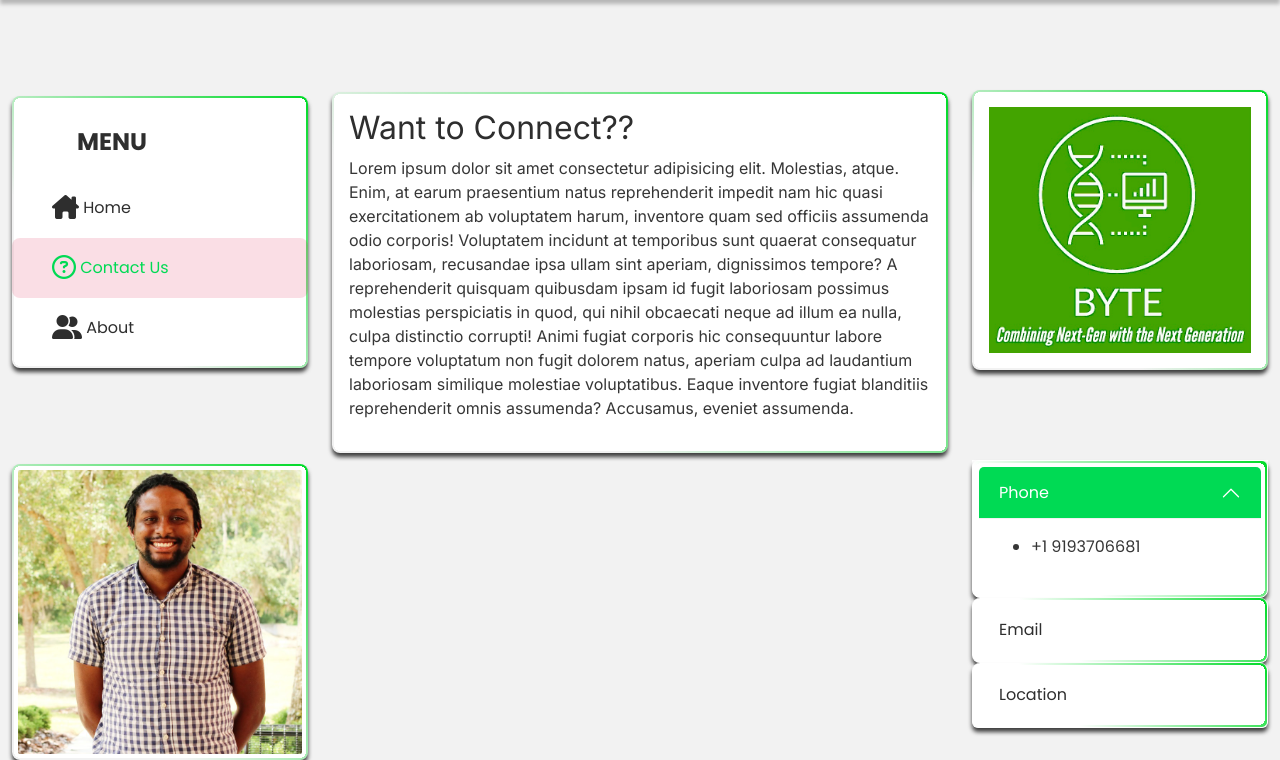
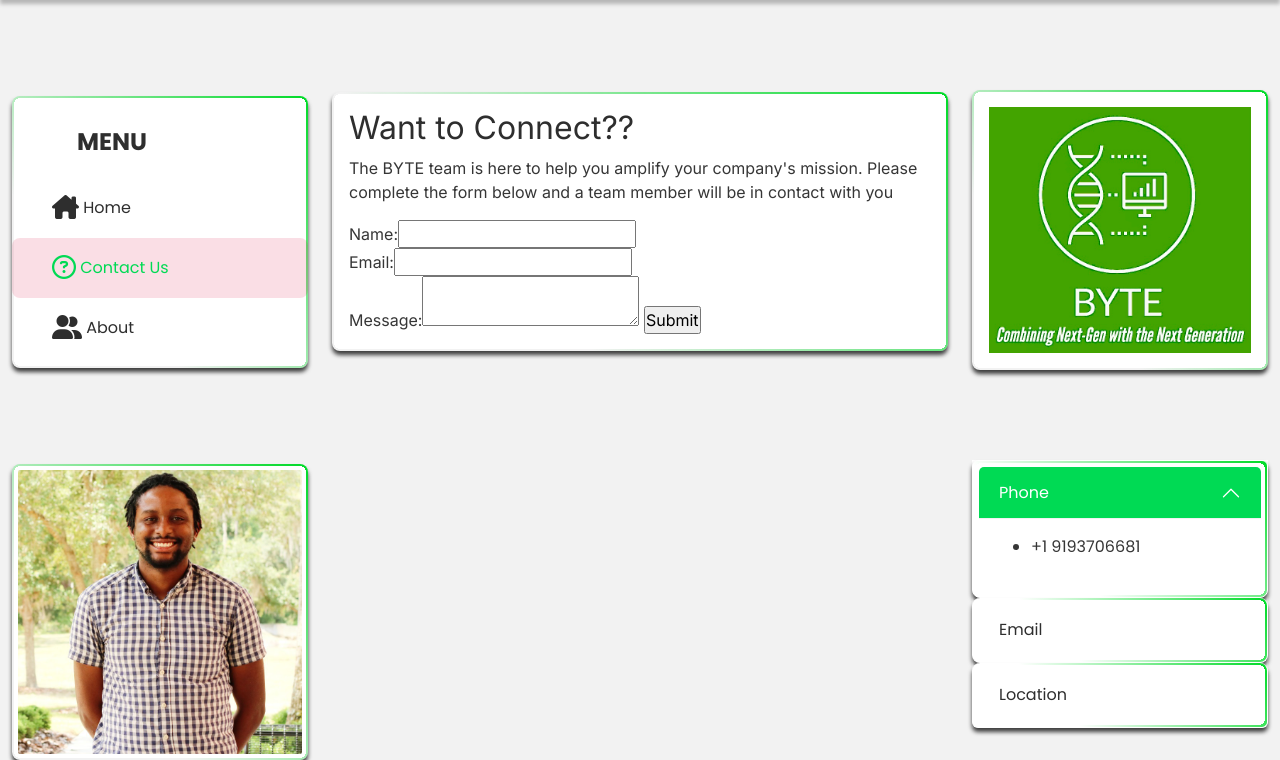
Before and after one commit to GONESIR/Principle-Of-Team-Science-Group-2-BYTE, a Flask app: page /contact in a window 1280 px wide. Shown: the part 70-830 px from the top of the page. Run offline with Flask 2, Linux system fonts and the light colour scheme; some libraries are stand-ins or nearby versions.

Commit message:
Added Deepti's code from her email

```diff
--- a/app.py
+++ b/app.py
@@ -26,13 +26,12 @@ def contact():
 
 @app.route('/about')
 def info():
-    faq_listofQuestions = ["Why cricket in the US?", "Where can I play cricket?", "When is the next Cricket World Cup?", \
-        "Who is the GOAT?","How did this page come into existence?", "I forgot my username and password?"]
-    faq_listofAnswers = ["Cricket is an amazing sport! There is a huge niche of diverse students for example at UNC Charlotte. Everyday more and more are introduced to the game."  \
-        ,"There’s a cricket club at UNC Charlotte.", "October 2023.", "Brian Lara, Sachin Tendulker, or Shane Warne don't @ me." \
-            , "Through the work of college students." , "Check your email on record for original signup information."]
-
-    for i in range(6):
+    faq_listofQuestions = ["What is BYTE?", "Why to join BYTE?", "How much does it cost to get trained?", \
+        "Who runs BYTE?","Is BYTE for or not-for profit organization?"]
+    faq_listofAnswers = ["BYTE stands for Bioinformatics Youth Training Enthusiasts"  \
+        ,"BYTE provides educational services in the emerging field of Bioinformatics.", "You will benefit from world class education absolutely free!!" \
+            , "We are group of Bioinformaticians and Software developers." , "BYTE is a 501(c)(3) non-profit organization."]
+    for i in range(5):
         faq_dictionary[faq_listofQuestions[i]] = faq_listofAnswers[i]
     return render_template('about.html', about_active=True, faq_dictionary = faq_dictionary)
 
--- a/templates/contact.html
+++ b/templates/contact.html
@@ -9,8 +9,11 @@
   <div class="rules box-outline-2">
     <h2 class="rules-title">Want to Connect??</h2>
     <div class="rules-info">
-      <p>Lorem ipsum dolor sit amet consectetur adipisicing elit. Molestias, atque. Enim, at earum praesentium natus reprehenderit impedit nam hic quasi exercitationem ab voluptatem harum, inventore quam sed officiis assumenda odio corporis! Voluptatem incidunt at temporibus sunt quaerat consequatur laboriosam, recusandae ipsa ullam sint aperiam, dignissimos tempore? A reprehenderit quisquam quibusdam ipsam id fugit laboriosam possimus molestias perspiciatis in quod, qui nihil obcaecati neque ad illum ea nulla, culpa distinctio corrupti! Animi fugiat corporis hic consequuntur labore tempore voluptatum non fugit dolorem natus, aperiam culpa ad laudantium laboriosam similique molestiae voluptatibus. Eaque inventore fugiat blanditiis reprehenderit omnis assumenda? Accusamus, eveniet assumenda.</p>
-
+      The BYTE team is here to help you amplify your company's mission. Please complete the form below and a team member will be in contact with you </p>
+      <div><label for="Name">Name: </label><input type="text" id="fname" name="fname"></div>
+      <div><label for="Email">Email: </label><input type="text" id="email" name="email"></div>
+      <div><label for="Message">Message: </label><textarea name="message"></textarea>
+      <input type="submit"></div>
     </div>
   </div>
 </div>
```
Also changed, not shown: templates/about.html (+4 -4 lines).
